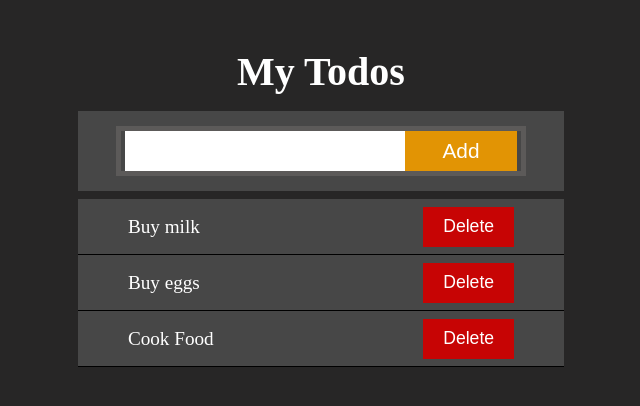
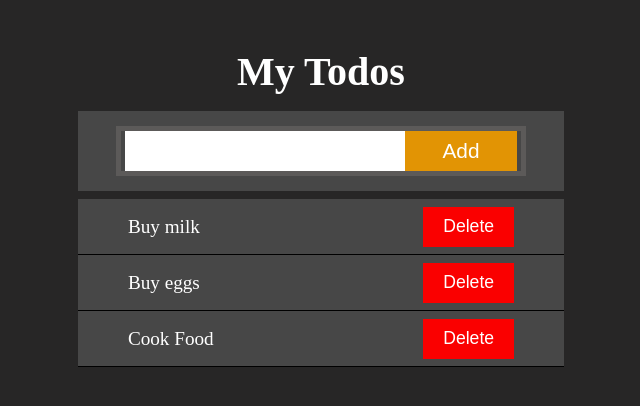
Before and after one commit to adnan725/aws-todos, a React (Vite) app: page / in a window 1280 px wide. Shown: the top 406 px of the page, without its empty margins (319-959 px from the left). Built offline with nearby package versions, Linux system fonts and the light colour scheme.

Commit message:
added animation

```diff
--- a/package.json
+++ b/package.json
@@ -11,6 +11,7 @@
   },
   "dependencies": {
     "axios": "^1.4.0",
+    "framer-motion": "^10.12.16",
     "react": "^18.2.0",
     "react-dom": "^18.2.0",
     "sass": "^1.62.1"
--- a/src/components/TodoForm/index.jsx
+++ b/src/components/TodoForm/index.jsx
@@ -1,4 +1,5 @@
 import styles from './TodoForm.module.scss'
+import { motion } from 'framer-motion';
 import { useRef } from 'react';
 import axios from 'axios';
 
@@ -25,10 +26,14 @@ const TodoForm = () => {
 
     return <>
       <form className={styles.form} onSubmit={submitHandler}>
-          <div className={styles.innerWrapper}>
+          <motion.div className={styles.innerWrapper}
+            initial={{ opacity: 0, y: 20 }}
+            animate={{ opacity: 1, y: 0 }}
+            transition={{ duration: 0.5}}
+          >
             <input ref={inputRef} type="text" id='item' />
             <button className={styles.btn}>Add</button>
-          </div>
+          </motion.div>
       </form>
     </>
 }
--- a/src/components/TodoItem/TodoItem.module.scss
+++ b/src/components/TodoItem/TodoItem.module.scss
@@ -32,7 +32,13 @@
     }
 
     .btnDelete {
-        background-color: rgb(199, 4, 4);
+        cursor: pointer;
+        transition: all 300ms;
+        background-color: #fa0000;
+
+        &:hover {
+            background-color: #c20101;
+        }
     }
 
     .line {
--- a/src/components/TodoItem/index.jsx
+++ b/src/components/TodoItem/index.jsx
@@ -1,4 +1,5 @@
 import styles from './TodoItem.module.scss'
+import { motion } from 'framer-motion'
 import { useState } from 'react'
 
 const TodoItem = (props) => {
@@ -11,14 +12,23 @@ const TodoItem = (props) => {
         setIsChecked(!isChecked)
     }
 
+    const deleteItemHandler = (id) => {
+        console.log(id)
+    }
+
     return <>
-      <div className={styles.mainWrapper}>
+      <motion.div className={styles.mainWrapper}
+        key={item.id}
+        initial={{ opacity: 0, x: -40 }}
+        animate={{ opacity: 1, x: 0 }}
+        transition={{ duration: 0.5, delay: id * 0.2 }}
+      >
         <div className={styles.content}>
             <p onClick={markHandler} className={`${isChecked ? styles.line : ''}`} >{name}</p>
         </div>
         {/* <button className={`${styles.btn} ${styles.btnEdit}`}>Edit</button> */}
-        <button className={`${styles.btn} ${styles.btnDelete}`}>Delete</button>
-      </div>
+        <button onClick={() => deleteItemHandler(id)} className={`${styles.btn} ${styles.btnDelete}`}>Delete</button>
+      </motion.div>
     </>
 }
 
```
Also changed, not shown: 1 other file (tests, documents, lock files or other folders).
